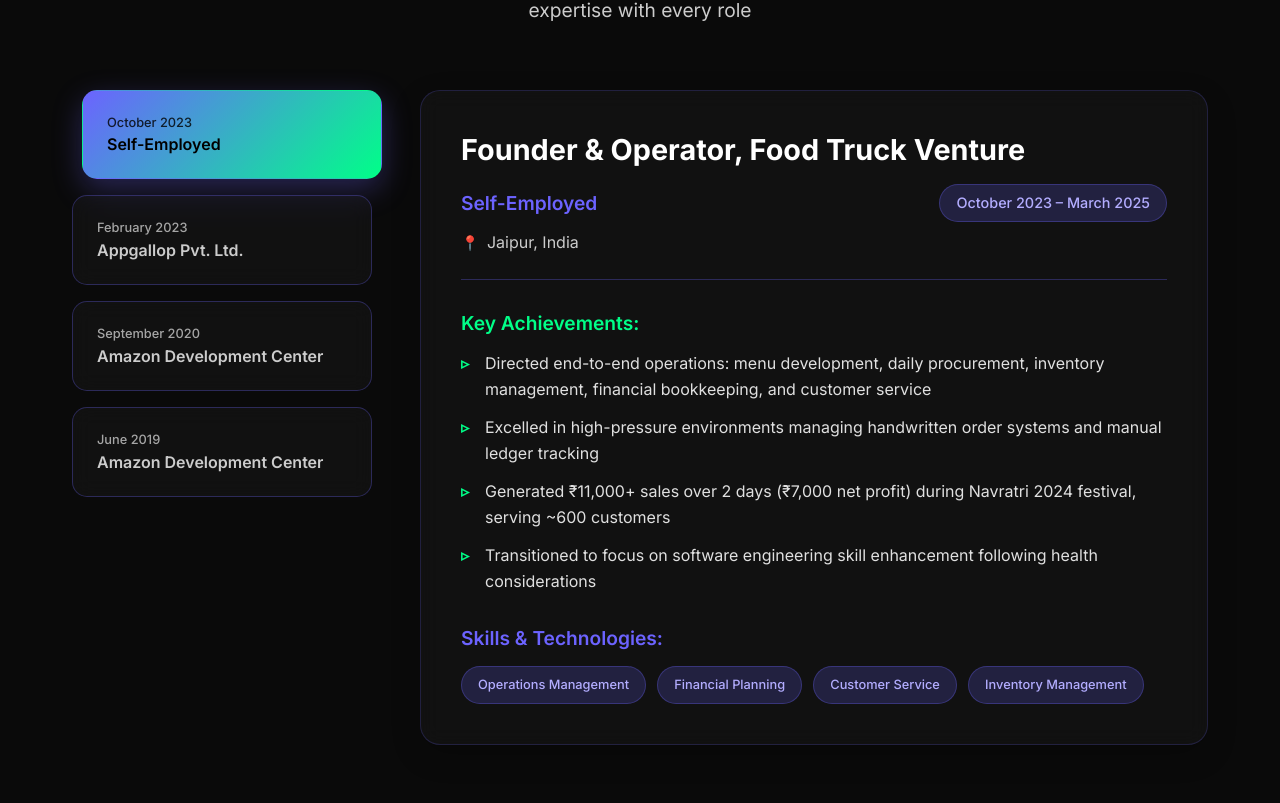
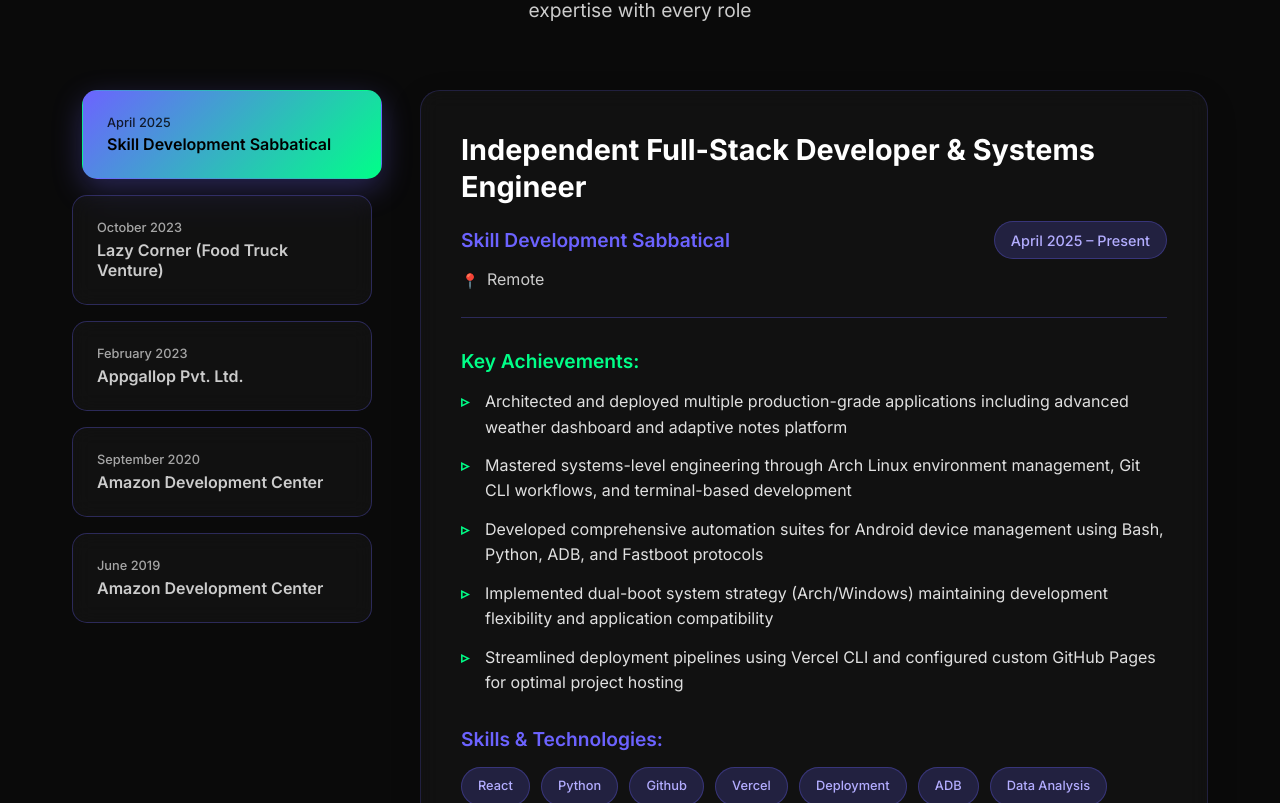
Before and after one commit to yashasvi9199/portfolio-source, a React (Vite) app: page / in a window 1280 px wide. Shown: the part 4817-5620 px from the top of the page. Built offline with nearby package versions, Linux system fonts and the light colour scheme.

Commit message:
refactor: updated experieces as per resume

```diff
--- a/src/sections/Experience.jsx
+++ b/src/sections/Experience.jsx
@@ -29,17 +29,32 @@ const Experience = () => {
 
     const experiences = [
         {
-            company: "Self-Employed",
-            position: "Founder & Operator, Food Truck Venture",
+            company: "Skill Development Sabbatical",
+            position: "Independent Full-Stack Developer & Systems Engineer",
+            period: "April 2025 – Present",
+            location: "Remote",
+            achievements: [
+                "Architected and deployed multiple production-grade applications including advanced weather dashboard and adaptive notes platform",
+                "Mastered systems-level engineering through Arch Linux environment management, Git CLI workflows, and terminal-based development",
+                "Developed comprehensive automation suites for Android device management using Bash, Python, ADB, and Fastboot protocols",
+                "Implemented dual-boot system strategy (Arch/Windows) maintaining development flexibility and application compatibility",
+                "Streamlined deployment pipelines using Vercel CLI and configured custom GitHub Pages for optimal project hosting"
+            ],
+            tech: ["React", "Python", "Github", "Vercel", "Deployment", "ADB" , "Data Analysis", "Systems Engineering", "Linux", "Bash", "Fastboot", "Windows"]
+        },
+        {
+            company: "Lazy Corner (Food Truck Venture)",
+            position: "Founder & Operator",
             period: "October 2023 – March 2025",
             location: "Jaipur, India",
             achievements: [
-                "Directed end-to-end operations: menu development, daily procurement, inventory management, financial bookkeeping, and customer service",
-                "Excelled in high-pressure environments managing handwritten order systems and manual ledger tracking",
-                "Generated ₹11,000+ sales over 2 days (₹7,000 net profit) during Navratri 2024 festival, serving ~600 customers",
-                "Transitioned to focus on software engineering skill enhancement following health considerations"
+                "Engineered automated inventory management system with vendor API integration, reducing stock outages by 40%",
+                "Developed QR-based contactless ordering web application with real-time Telegram bot notifications",
+                "Implemented digital token system for queue management during high-volume events, serving 600+ customers efficiently",
+                "Orchestrated record-breaking sales event generating ₹11,000+ revenue (₹7,000 net profit) over 2-day festival period",
+                "Leveraged data analytics for menu optimization and strategic logistics planning near supplier hubs"
             ],
-            tech: ["Operations Management", "Financial Planning", "Customer Service", "Inventory Management"]
+            tech: ["Operations Management", "Financial Planning", "Leadership", "Entrepreneurship", "Strategic Planning", "Problem Solving"]
         },
         {
             company: "Appgallop Pvt. Ltd.",
@@ -47,40 +62,40 @@ const Experience = () => {
             period: "February 2023 – August 2023",
             location: "Jaipur, India",
             achievements: [
-                "Engineered SaaS solutions for sales management, invoicing, and operational workflows",
-                "Developed robust web applications using HTML, CSS, JavaScript, Java, and Visual Studio",
-                "Optimized code architecture and performance by 20%, reduced hardware costs by 7%",
-                "Decreased bug rates by 25% through proactive issue resolution and minimal downtime",
-                "Produced comprehensive user documentation for all developed applications"
+                "Led full-stack development of SaaS billing and subscription management platform using Java, React, and JavaScript",
+                "Engineered critical front-end refactoring achieving 20% performance improvement in data loading and rendering",
+                "Reduced critical bug resolution time by 7% through systematic analysis of persistent technical debt",
+                "Spearheaded jQuery migration initiative across application, improving code consistency and mentoring team members",
+                "Supported Azure DevOps pipeline deployments and contributed to admin panel with multi-level user role management"
             ],
-            tech: ["HTML", "CSS", "JavaScript", "Java", "SaaS", "Visual Studio"]
+            tech: ["Java" , "JavaScript" , "jQuery" , "React" , "SaaS Development" , "API Integration" , "Performance Optimization" , "Full-Stack Development"]
         },
         {
             company: "Amazon Development Center",
             position: "Resolution Specialist",
             period: "September 2020 – January 2023",
-            location: "Jaipur, India",
+            location: "Remote",
             achievements: [
-                "Analyzed and resolved complex technical challenges for internal/external customers",
-                "Created and maintained centralized portals on internal wiki during sales events",
-                "Curated links and ticket-raising functionality to accelerate customer issue resolution",
-                "Enhanced team efficiency through proactive documentation and process optimization initiatives",
-                "Recognized for creating knowledge-sharing websites and promotions portal"
+                "Served as technical escalation point for complex payment gateway, order fulfillment, and system integrity issues",
+                "Architected internal wiki knowledge base serving 14,000+ representatives, reducing average call handle time",
+                "Promoted to Subject Matter Expert (SME), training 7+ teams on advanced troubleshooting and system protocols",
+                "Maintained 88%+ customer satisfaction score as top performer during high-volume sales events",
+                "Developed definitive ticket routing guide streamlining cross-departmental resolution paths"
             ],
-            tech: ["Technical Support", "Knowledge Management", "Process Optimization", "Documentation"]
+            tech: ["Customer Relationship Management (CRM)" , "Technical Support Fundamentals" , "Problem-Solving" , "Communication Skills" , "De-escalation Techniques" , "Quality Assurance"]
         },
         {
             company: "Amazon Development Center",
             position: "Customer Service Associate",
             period: "June 2019 – September 2020",
-            location: "Jaipur, India",
+            location: "Remote",
             achievements: [
-                "Delivered exceptional customer support, resolving inquiries with empathy, accuracy, and diligence",
-                "Received Customer Obsession Award for exceptional performance and workplace impact",
-                "Awarded Trainee of the Batch as top performer among new hires",
+                "Delivered exceptional frontline customer support, mastering Amazon's internal systems and CRM platforms",
+                "Awarded Customer Obsession Award for outstanding performance and positive workplace impact",
+                "Achieved rapid promotion to Resolution Specialist within 16 months based on technical aptitude",
                 "Maintained high customer satisfaction ratings through effective communication"
             ],
-            tech: ["Customer Service", "Problem Solving", "Communication", "Empathy"]
+            tech: ["Customer Service" , "Problem Solving" , "Communication" , "Customer Relationship Management (CRM)", "Empathy"]
         }
     ];
 
```
